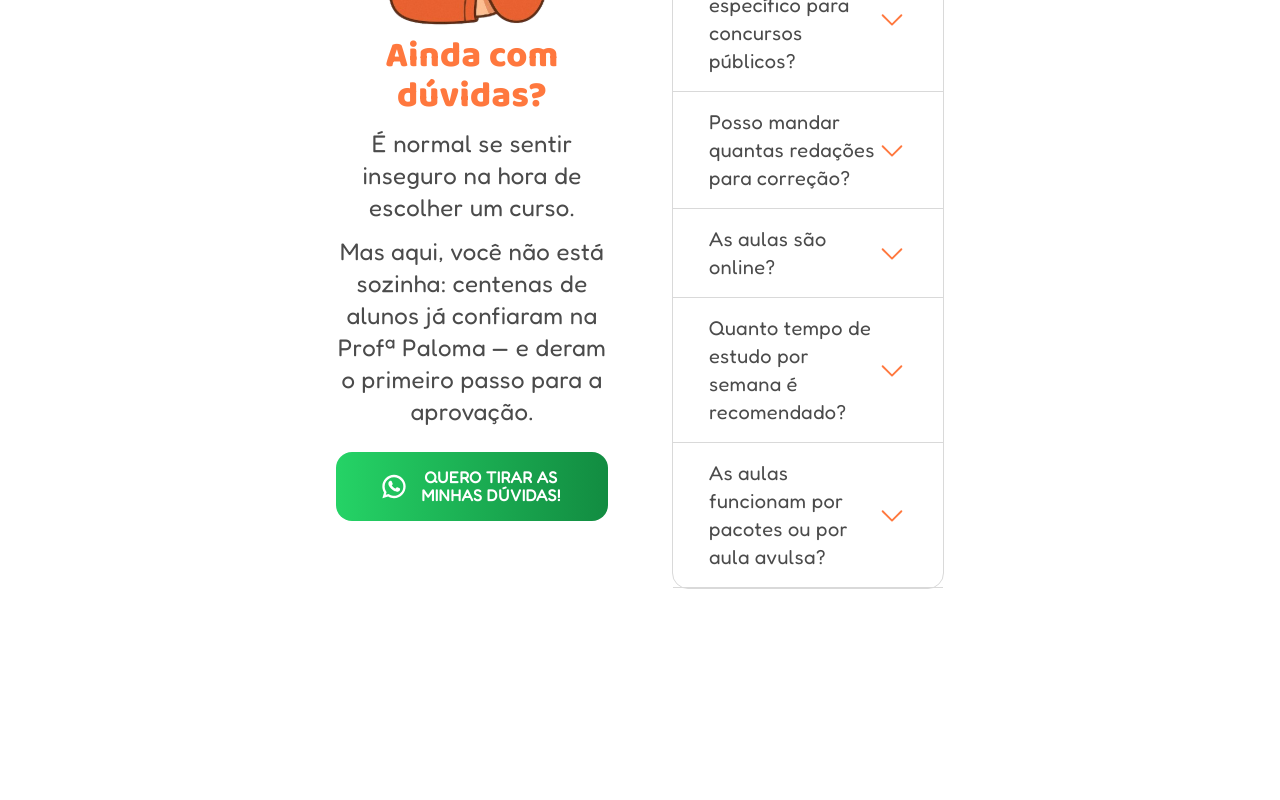
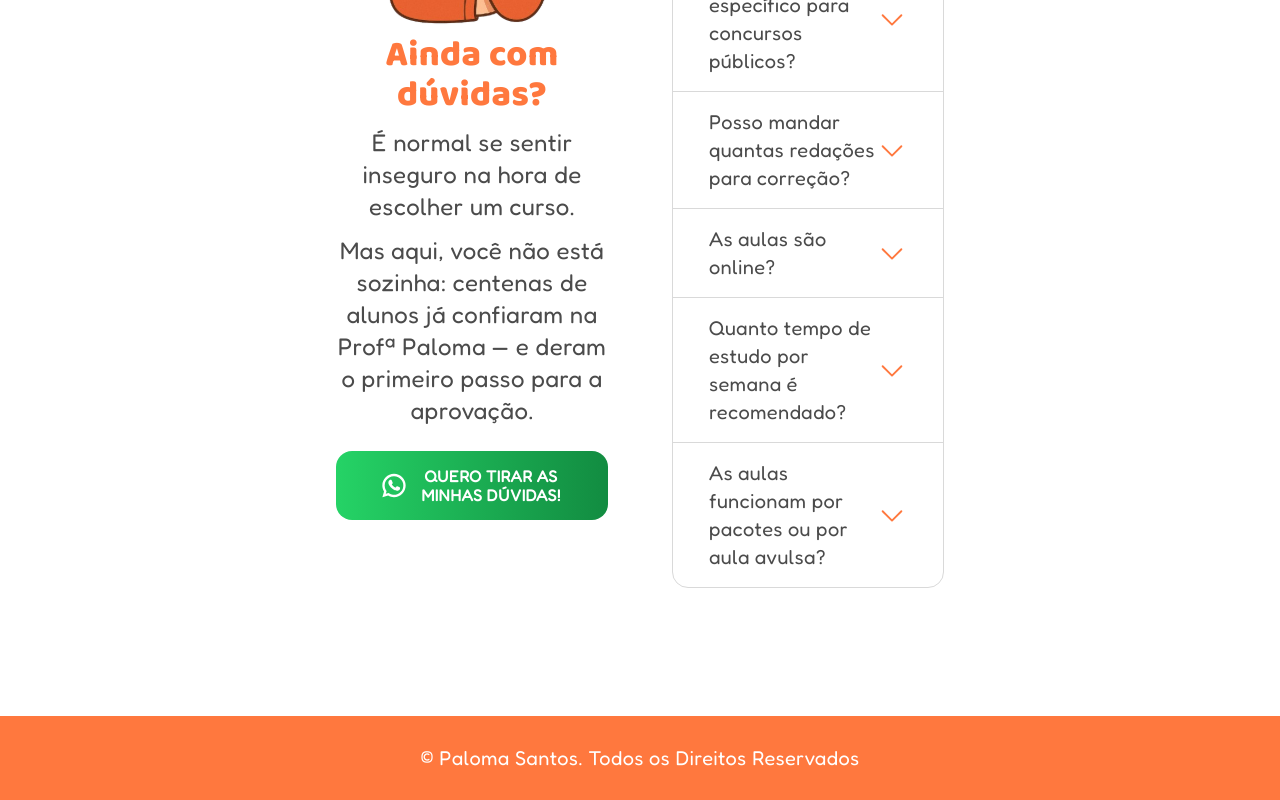
Before and after one commit to amandazzoc/paloma-landingpage, a Next.js app: page / in a window 1280 px wide. Shown: the part 4191-4991 px from the top of the page. Before the commit the page ends 4908 px from the top, so only its background shows below. Built offline with nearby package versions, Linux system fonts and the light colour scheme.

Commit message:
feat: Add Footer component and integrate it into the homepage; enhance FAQ content styling

```diff
--- a/src/app/page.tsx
+++ b/src/app/page.tsx
@@ -4,6 +4,7 @@ import Identification from "@/components/Identification";
 import Classes from "@/components/Classes";
 import Feedback from "@/components/Feedback";
 import Faq from "@/components/Faq";
+import Footer from "@/components/Footer";
 
 export default function Home() {
   return (
@@ -13,6 +14,7 @@ export default function Home() {
       <Classes/>
       <Feedback/>
       <Faq/>
+      <Footer />
     </>
   );
 }
--- a/src/components/FaqContent.tsx
+++ b/src/components/FaqContent.tsx
@@ -13,7 +13,10 @@ export default function FaqContent() {
   return (
     <div className="flex flex-col border border-[#D9D9D9] rounded-2xl">
       {faq.map((item) => (
-        <div key={item.id} className="border-b border-[#D9D9D9] px-9 ">
+        <div
+          key={item.id}
+          className={`px-9 ${item.id === faq[faq.length - 1].id ? "" : "border-b border-[#D9D9D9]"}`}
+        >
           <button
             onClick={() => toggleFaq(item.id)}
             className="w-full text-left flex justify-between items-center py-4 "
--- /dev/null
+++ b/src/components/Footer.tsx
@@ -0,0 +1,7 @@
+export default function Footer(){
+    return (
+      <div className="flex justify-center items-center bg-[var(--primary)]">
+        <p className="md:text-xl text-sm text-white md:py-7 py-5">© Paloma Santos. Todos os Direitos Reservados</p>
+      </div>
+    );
+}
```
